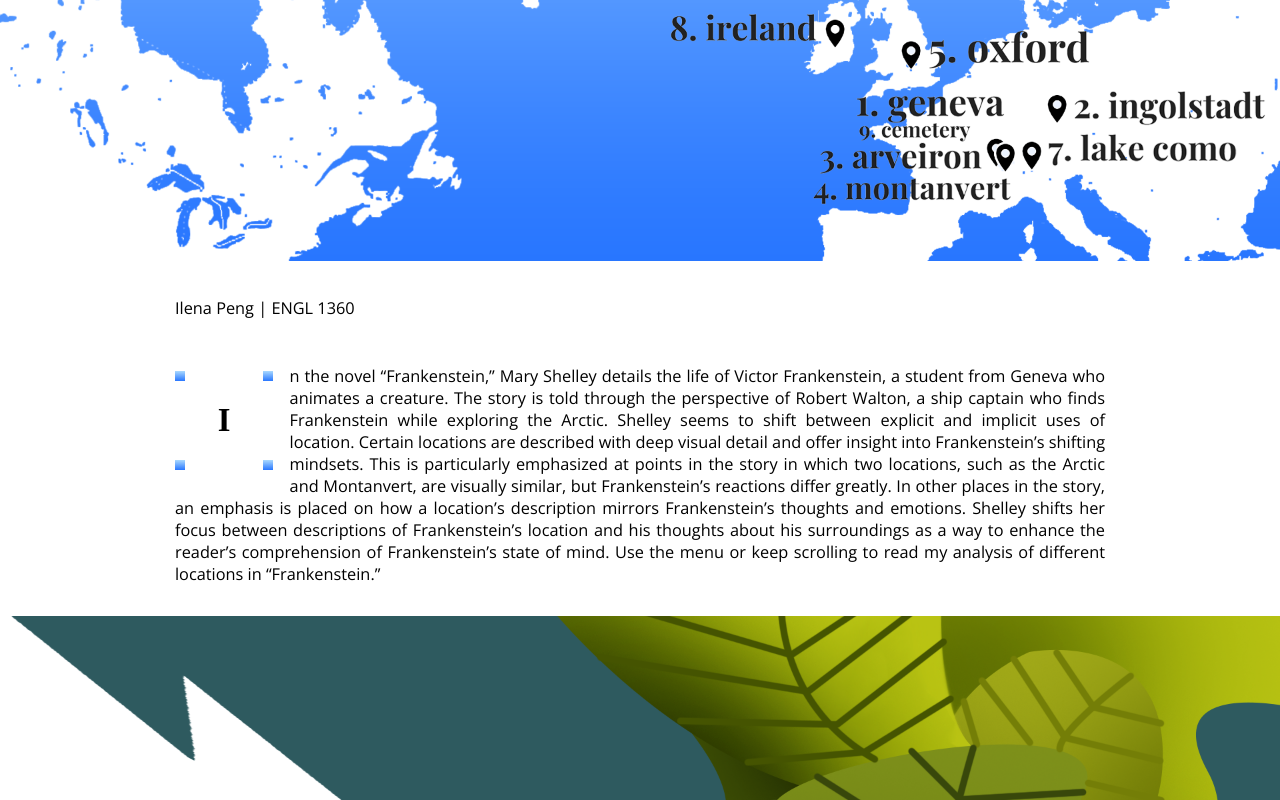
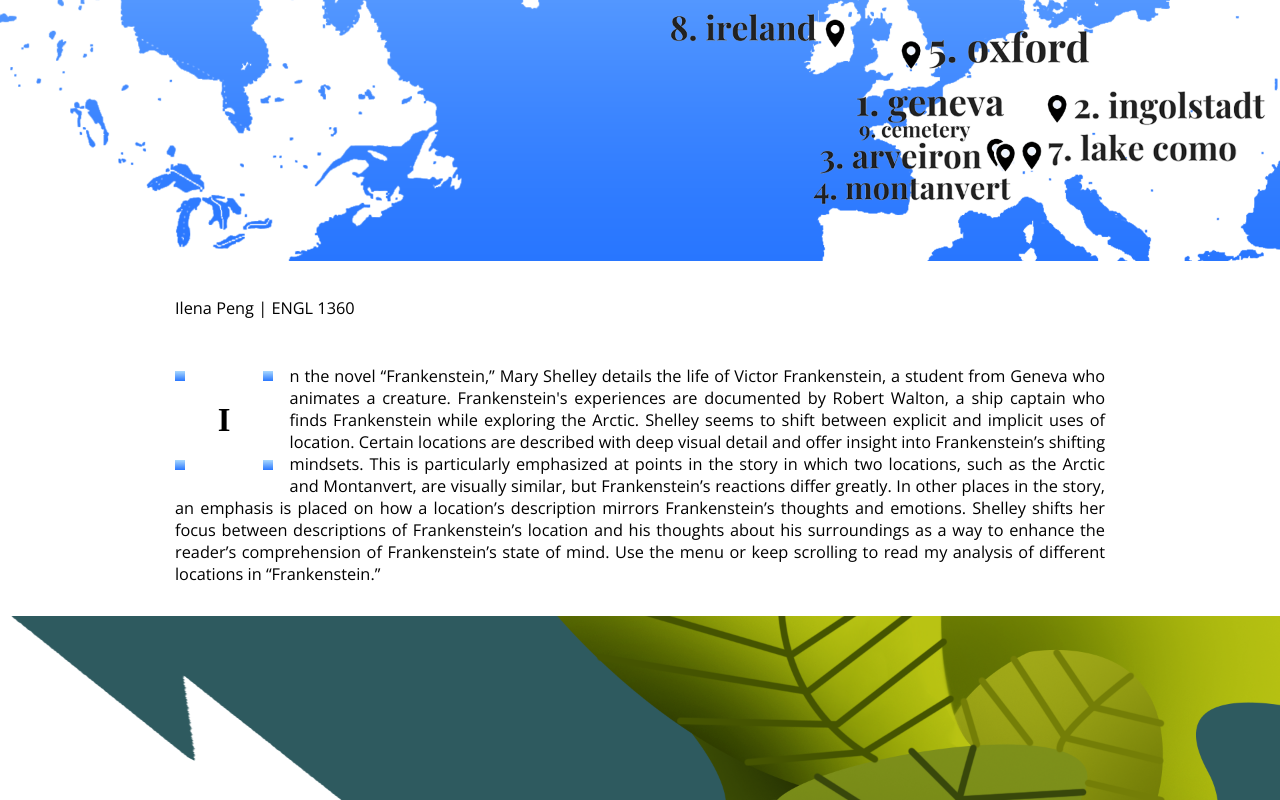
Before and after one commit to ilenapeng/frankenstein, a plain HTML site: page index.html in a window 1280 px wide. Shown: the part 526-1326 px from the top of the page. Drawn offline with nearby package versions, Linux system fonts and the light colour scheme; a web font is replaced by a local one.

Commit message:
Update index.html

```diff
--- a/index.html
+++ b/index.html
@@ -24,7 +24,7 @@
 
 <img id="intro" src="map.png">
 <article><div><p>Ilena Peng | ENGL 1360</p>
-<p><span class="dropcap blue">i</span>n the novel “Frankenstein,” Mary Shelley details the life of Victor Frankenstein, a student from Geneva who animates a creature. The story is told through the perspective of Robert Walton, a ship captain who finds Frankenstein while exploring the Arctic. Shelley seems to shift between explicit and implicit uses of location. Certain locations are described with deep visual detail and offer insight into Frankenstein’s shifting mindsets. This is particularly emphasized at points in the story in which two locations, such as the Arctic and Montanvert, are visually similar, but Frankenstein’s reactions differ greatly. In other places in the story, an emphasis is placed on how a location’s description mirrors Frankenstein’s thoughts and emotions. Shelley shifts her focus between descriptions of Frankenstein’s location and his thoughts about his surroundings as a way to enhance the reader’s comprehension of Frankenstein’s state of mind.
+<p><span class="dropcap blue">i</span>n the novel “Frankenstein,” Mary Shelley details the life of Victor Frankenstein, a student from Geneva who animates a creature. Frankenstein's experiences are documented by Robert Walton, a ship captain who finds Frankenstein while exploring the Arctic. Shelley seems to shift between explicit and implicit uses of location. Certain locations are described with deep visual detail and offer insight into Frankenstein’s shifting mindsets. This is particularly emphasized at points in the story in which two locations, such as the Arctic and Montanvert, are visually similar, but Frankenstein’s reactions differ greatly. In other places in the story, an emphasis is placed on how a location’s description mirrors Frankenstein’s thoughts and emotions. Shelley shifts her focus between descriptions of Frankenstein’s location and his thoughts about his surroundings as a way to enhance the reader’s comprehension of Frankenstein’s state of mind.
 Use the menu or keep scrolling to read my analysis of different locations in “Frankenstein.”
 </p></div></article>
 
```
